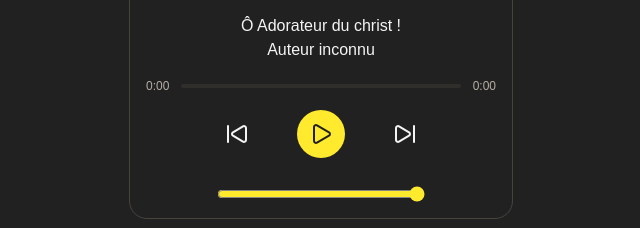
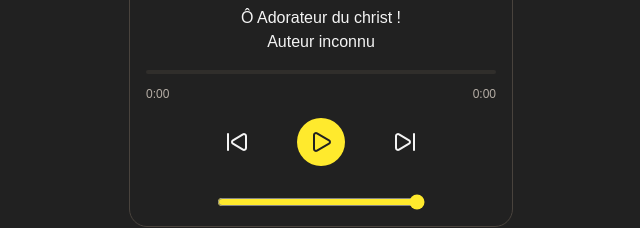
Before and after one commit to MoDev228/player-mp3, a React (Vite) app: page / in a window 1280 px wide. Shown: the part 497-725 px from the top of the page, without its empty margins (319-959 px from the left). Built offline with nearby package versions, Linux system fonts and the light colour scheme.

Commit message:
Amélioration de la barre de progression audio

```diff
--- a/src/components/player/ProgressBar.jsx
+++ b/src/components/player/ProgressBar.jsx
@@ -1,5 +1,3 @@
-
-
 function ProgressBar({ currentTime, duration, onSeek }) {
   function formatTime(time) {
     if (!Number.isFinite(time)) return "0:00";
@@ -22,13 +20,9 @@ function ProgressBar({ currentTime, duration, onSeek }) {
   const progress = duration > 0 ? (currentTime / duration) * 100 : 0;
 
   return (
-    <div className=" w-full flex justify-between items-center gap-3 my-4">
-      <span className="text-xs text-muted-foreground">
-        {formatTime(currentTime)}
-      </span>
-
+    <div className=" w-full flex flex-col justify-center items-center gap-3 my-4">
       <div
-        className="h-1 flex-1 cursor-pointer rounded-full bg-muted"
+        className="w-full h-1 cursor-pointer rounded-full bg-muted"
         onClick={handleProgressClick}
       >
         <div
@@ -36,10 +30,15 @@ function ProgressBar({ currentTime, duration, onSeek }) {
           style={{ width: `${progress}%` }}
         />
       </div>
+      <div className="w-full flex justify-between">
+        <span className="text-xs text-muted-foreground">
+          {formatTime(currentTime)}
+        </span>
 
-      <span className="text-xs text-muted-foreground">
-        {formatTime(duration)}
-      </span>
+        <span className="text-xs text-muted-foreground">
+          {formatTime(duration)}
+        </span>
+      </div>
     </div>
   );
 }
```
